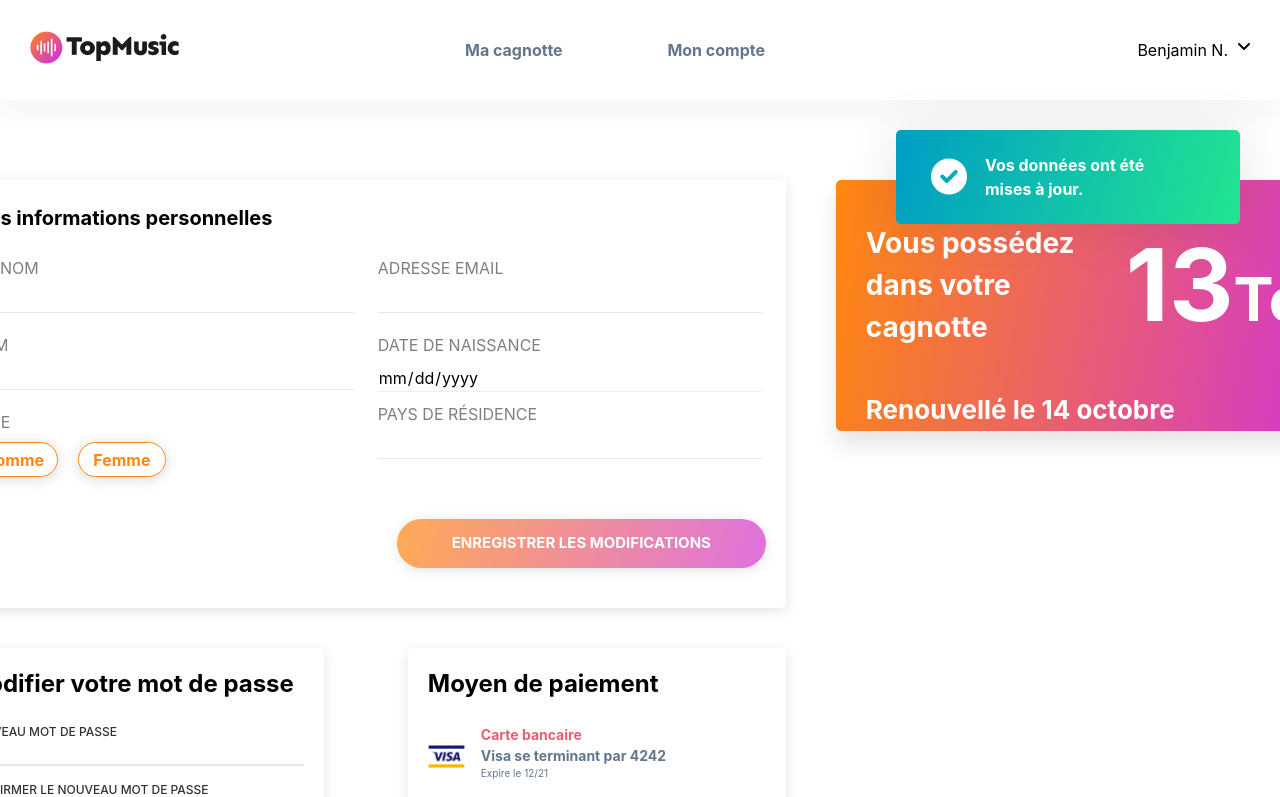
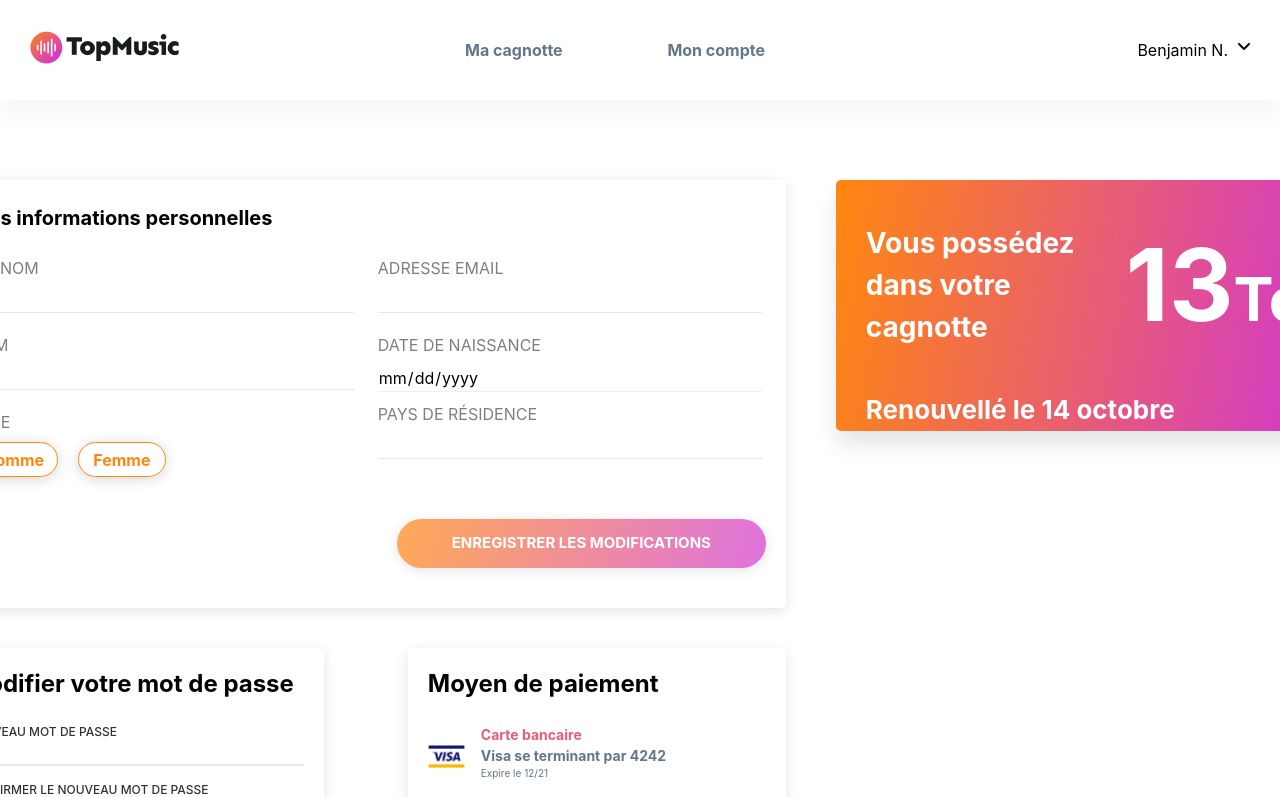
Before and after one commit to YevhenTiaka/TopMusic-Wallet, a Next.js app: page /compte in a window 1280 px wide. Shown: the top 797 px of the page. Built offline with nearby package versions, Linux system fonts and the light colour scheme.

Commit message:
refactoring

```diff
--- a/src/pages/compte.tsx
+++ b/src/pages/compte.tsx
@@ -1,9 +1,9 @@
 import Personal from 'components/personal';
-import { FC } from 'react';
+import { FC, useState } from 'react';
+import Link from 'next/link';
 import Abonement from 'components/abonement';
 import WalletAmount from 'components/walletAmount';
 import Modifier from 'components/modifier';
-import Notification from 'components/notification';
 
 const Compte: FC = () => {
   return (
@@ -13,7 +13,6 @@
           <Personal />
           <Modifier />
           <Abonement>
-            <Notification>Vos données ont été mises à jour.</Notification>
             <div className="flex flex-col">
               <div className="">
                 <div className="text-base">
@@ -24,7 +23,10 @@
                   artistes par vos tips.
                 </div>
               </div>
-              <span className="button__modifier">MODIFIER MON ABONNEMENT</span>
+
+              <Link href="/update-amount">
+                <a className="button__modifier">MODIFIER MON ABONNEMENT</a>
+              </Link>
             </div>
           </Abonement>
         </div>
```
